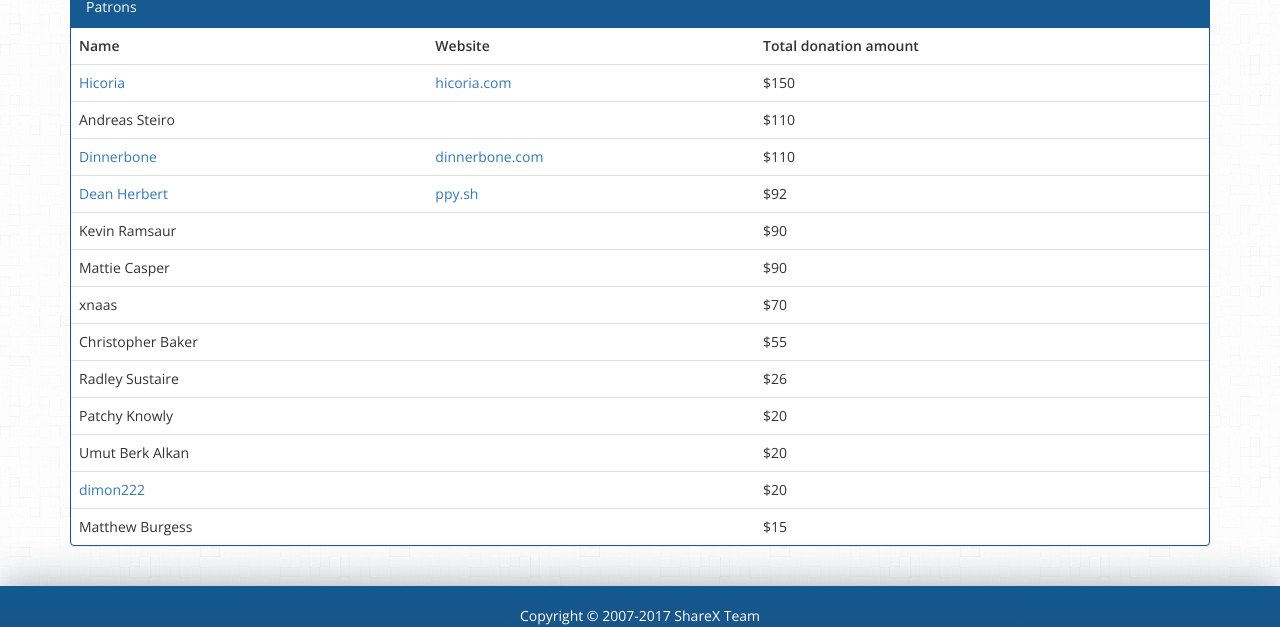
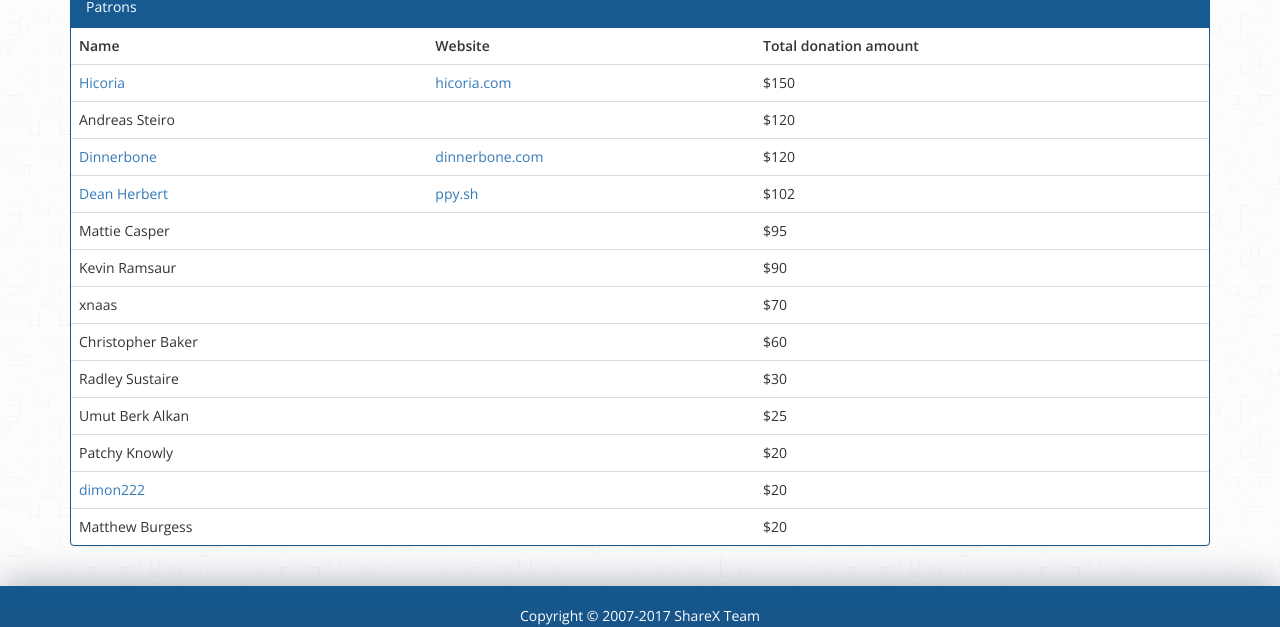
Before and after one commit to ShareX/sharex.github.io, a Jekyll site: the page built from donate/index.html, in a window 1280 px wide. Shown: the part 519-1146 px from the top of the page. Built offline with Jekyll 4.4.1, drawn with Linux system fonts in a browser that asks for light colours.

Commit message:
Update patrons list

```diff
--- a/donate/index.html
+++ b/donate/index.html
@@ -50,25 +50,25 @@ title: Donate
                 <tr>
                     <td>Andreas Steiro</td>
                     <td></td>
-                    <td>$110</td>
+                    <td>$120</td>
                 </tr>
                 <tr>
                     <td><a href="https://twitter.com/Dinnerbone">Dinnerbone</a></td>
                     <td><a href="https://dinnerbone.com">dinnerbone.com</a></td>
-                    <td>$110</td>
+                    <td>$120</td>
                 </tr>
                 <tr>
                     <td><a href="https://twitter.com/ppy">Dean Herbert</a></td>
                     <td><a href="https://ppy.sh">ppy.sh</td>
-                    <td>$92</td>
+                    <td>$102</td>
+                </tr>
+                <tr>
+                    <td>Mattie Casper</td>
+                    <td></td>
+                    <td>$95</td>
                 </tr>
                 <tr>
                     <td>Kevin Ramsaur</td>
-                    <td></td>
-                    <td>$90</td>
-                </tr>
-                <tr>
-                    <td>Mattie Casper</td>
                     <td></td>
                     <td>$90</td>
                 </tr>
@@ -80,20 +80,20 @@ title: Donate
                 <tr>
                     <td>Christopher Baker</td>
                     <td></td>
-                    <td>$55</td>
+                    <td>$60</td>
                 </tr>
                 <tr>
                     <td>Radley Sustaire</td>
                     <td></td>
-                    <td>$26</td>
+                    <td>$30</td>
+                </tr>
+                <tr>
+                    <td>Umut Berk Alkan</td>
+                    <td></td>
+                    <td>$25</td>
                 </tr>
                 <tr>
                     <td>Patchy Knowly</td>
-                    <td></td>
-                    <td>$20</td>
-                </tr>
-                <tr>
-                    <td>Umut Berk Alkan</td>
                     <td></td>
                     <td>$20</td>
                 </tr>
@@ -105,7 +105,7 @@ title: Donate
                 <tr>
                     <td>Matthew Burgess</td>
                     <td></td>
-                    <td>$15</td>
+                    <td>$20</td>
                 </tr>
             </table>
         </div>
```
